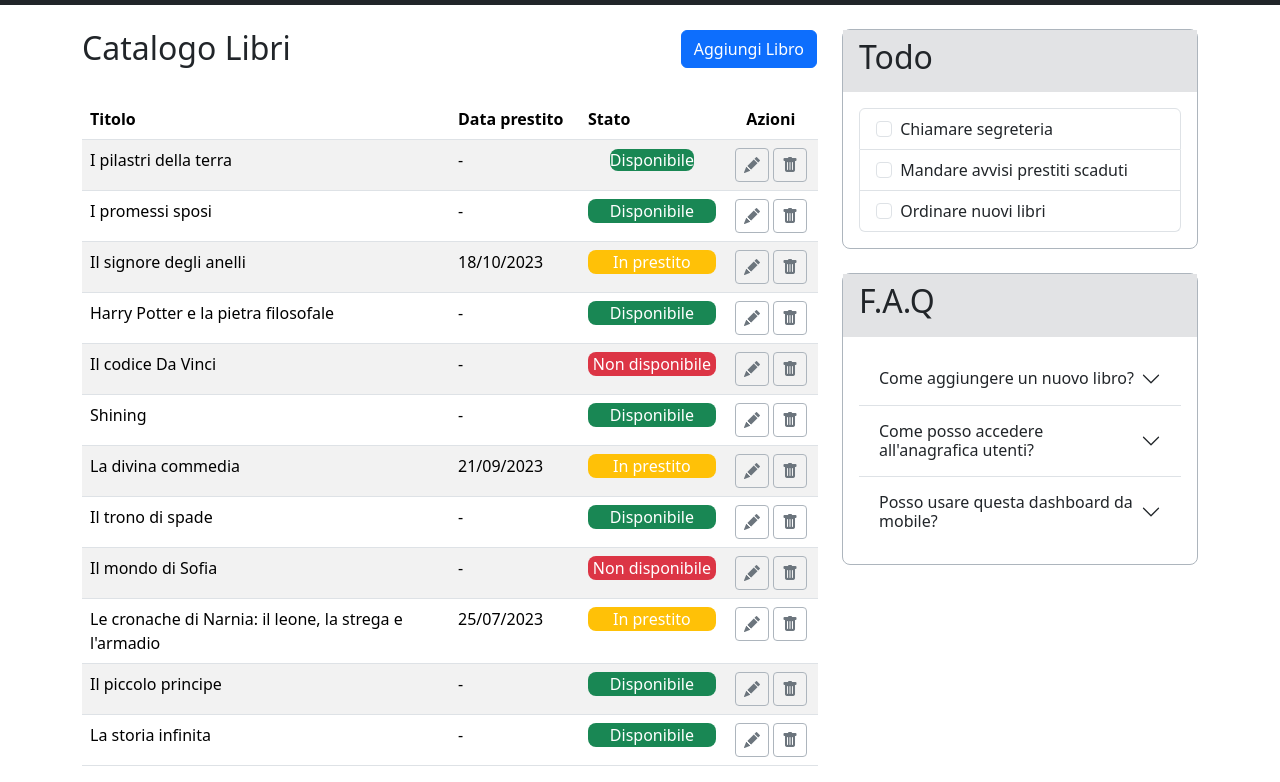
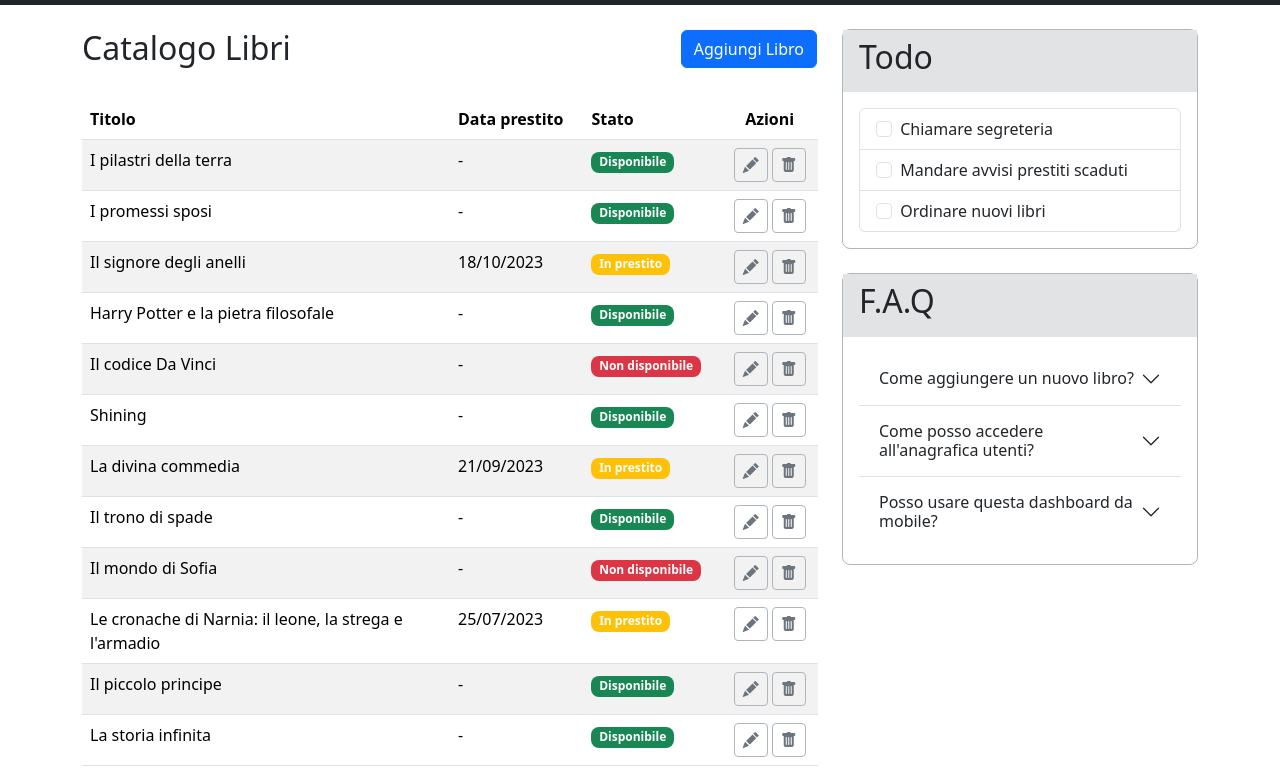
Before and after one commit to NicholasLupo/html-css-bootstrap-dashboard, a plain HTML site: page index.html in a window 1280 px wide. Shown: the part 59-841 px from the top of the page. Drawn offline with nearby package versions, Linux system fonts and the light colour scheme.

Commit message:
fix class available

```diff
--- a/index.html
+++ b/index.html
@@ -73,10 +73,10 @@
                             <tr>
                                 <td scope="name"> I pilastri della terra</td>
                                 <td class="date d-none d-md-table-cell">-</td>
-                                <td class="available text-center">
-                                    <span class="little-icon bagde text-bg-success rounded-3">
+                                <td class="available">
+                                    <div class="badge text-bg-success rounded-3">
                                         Disponibile
-                                    </span>
+                                    </div>
                                 </td>
                                 <td class="action">
                                     <div class="line d-flex justify-content-center">
@@ -94,8 +94,8 @@
                             <tr>
                                 <td scope="name"> I promessi sposi</td>
                                 <td class="date">-</td>
-                                <td class="available text-center">
-                                    <div class="little-icon text-bg-success rounded-3">
+                                <td class="available">
+                                    <div class="badge text-bg-success rounded-3">
                                         Disponibile
                                     </div>
                                 </td>
@@ -115,8 +115,8 @@
                             <tr>
                                 <td scope="name"> Il signore degli anelli </td>
                                 <td class="date"> 18/10/2023 </td>
-                                <td class="available text-center">
-                                    <div class="little-icon text-white bg-warning rounded-3">
+                                <td class="available">
+                                    <div class="badge text-white bg-warning rounded-3">
                                         In prestito
                                     </div>
                                 </td>
@@ -136,8 +136,8 @@
                             <tr>
                                 <td scope="name"> Harry Potter e la pietra filosofale </td>
                                 <td class="date">-</td>
-                                <td class="available text-center">
-                                    <div class="little-icon text-bg-success rounded-3">
+                                <td class="available">
+                                    <div class="badge text-bg-success rounded-3">
                                         Disponibile
                                     </div>
                                 </td>
@@ -157,8 +157,8 @@
                             <tr>
                                 <td scope="name"> Il codice Da Vinci </td>
                                 <td class="date">-</td>
-                                <td class="available text-center">
-                                    <div class="little-icon text-bg-danger rounded-3">
+                                <td class="available">
+                                    <div class="badge text-bg-danger rounded-3">
                                         Non disponibile
                                     </div>
                                 </td>
@@ -178,8 +178,8 @@
                             <tr>
                                 <td scope="name"> Shining </td>
                                 <td class="date">-</td>
-                                <td class="available text-center">
-                                    <div class="little-icon text-bg-success rounded-3">
+                                <td class="available">
+                                    <div class="badge text-bg-success rounded-3">
                                         Disponibile
                                     </div>
                                 </td>
@@ -199,8 +199,8 @@
                             <tr>
                                 <td scope="name"> La divina commedia </td>
                                 <td class="date"> 21/09/2023 </td>
-                                <td class="available text-center">
-                                    <div class="little-icon text-white bg-warning rounded-3">
+                                <td class="available">
+                                    <div class="badge text-white bg-warning rounded-3">
                                         In prestito
                                     </div>
                                 </td>
@@ -220,8 +220,8 @@
                             <tr>
                                 <td scope="name"> Il trono di spade </td>
                                 <td class="date">-</td>
-                                <td class="available text-center">
-                                    <div class="little-icon text-bg-success rounded-3">
+                                <td class="available">
+                                    <div class="badge text-bg-success rounded-3">
                                         Disponibile
                                     </div>
                                 </td>
@@ -241,8 +241,8 @@
                             <tr>
                                 <td scope="name"> Il mondo di Sofia </td>
                                 <td class="date">-</td>
-                                <td class="available text-center">
-                                    <div class="little-icon text-bg-danger rounded-3">
+                                <td class="available">
+                                    <div class="badge text-bg-danger rounded-3">
                                         Non disponibile
                                     </div>
                                 </td>
@@ -262,8 +262,8 @@
                             <tr>
                                 <td scope="name"> Le cronache di Narnia: il leone, la strega e l'armadio</td>
                                 <td class="date"> 25/07/2023 </td>
-                                <td class="available text-center">
-                                    <div class="little-icon text-white bg-warning rounded-3">
+                                <td class="available">
+                                    <div class="badge text-white bg-warning rounded-3">
                                         In prestito
                                     </div>
                                 </td>
@@ -283,8 +283,8 @@
                             <tr>
                                 <td scope="name"> Il piccolo principe </td>
                                 <td class="date">-</td>
-                                <td class="available text-center">
-                                    <div class="little-icon text-bg-success rounded-3">
+                                <td class="available">
+                                    <div class="badge text-bg-success rounded-3">
                                         Disponibile
                                     </div>
                                 </td>
@@ -304,8 +304,8 @@
                             <tr>
                                 <td scope="name"> La storia infinita </td>
                                 <td class="date">-</td>
-                                <td class="available text-center">
-                                    <div class="little-icon text-bg-success rounded-3">
+                                <td class="available">
+                                    <div class="badge text-bg-success rounded-3">
                                         Disponibile
                                     </div>
                                 </td>
```
Also changed, not shown: index2.html (+1 -1 lines).
